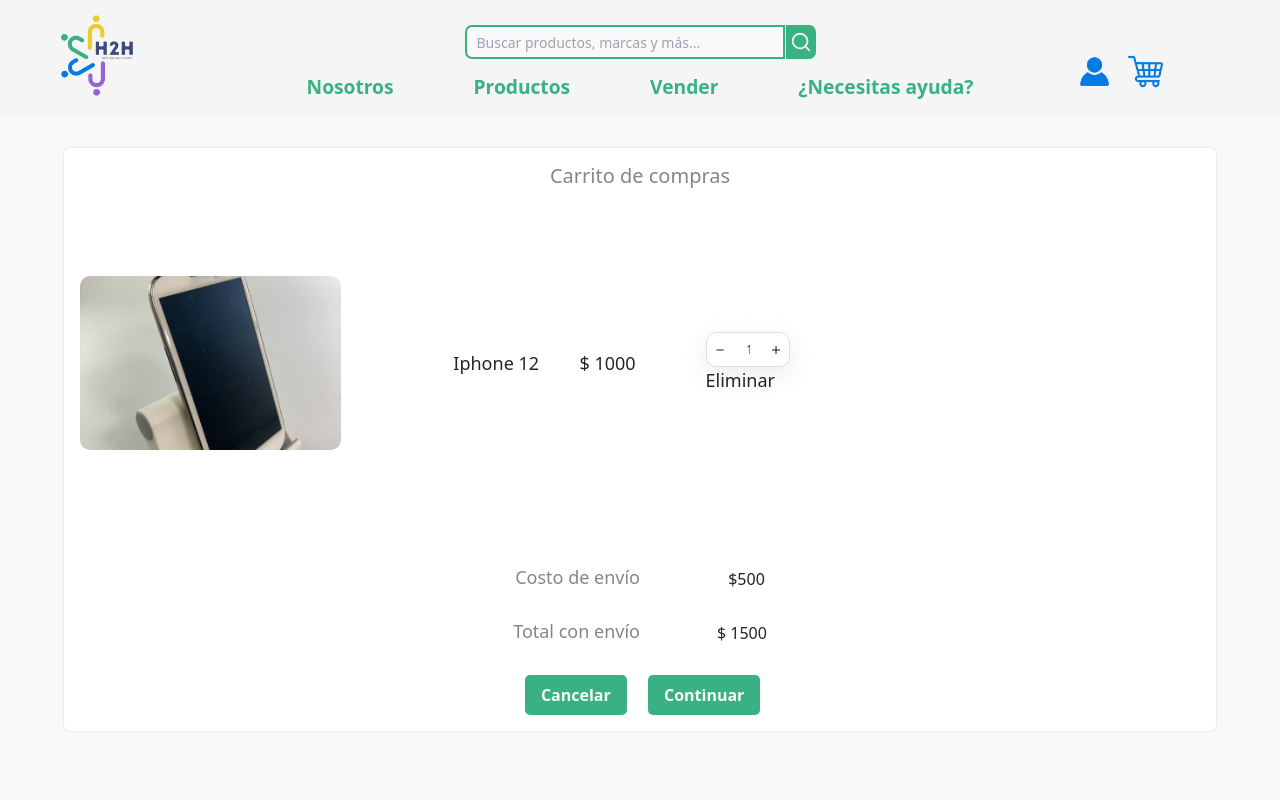
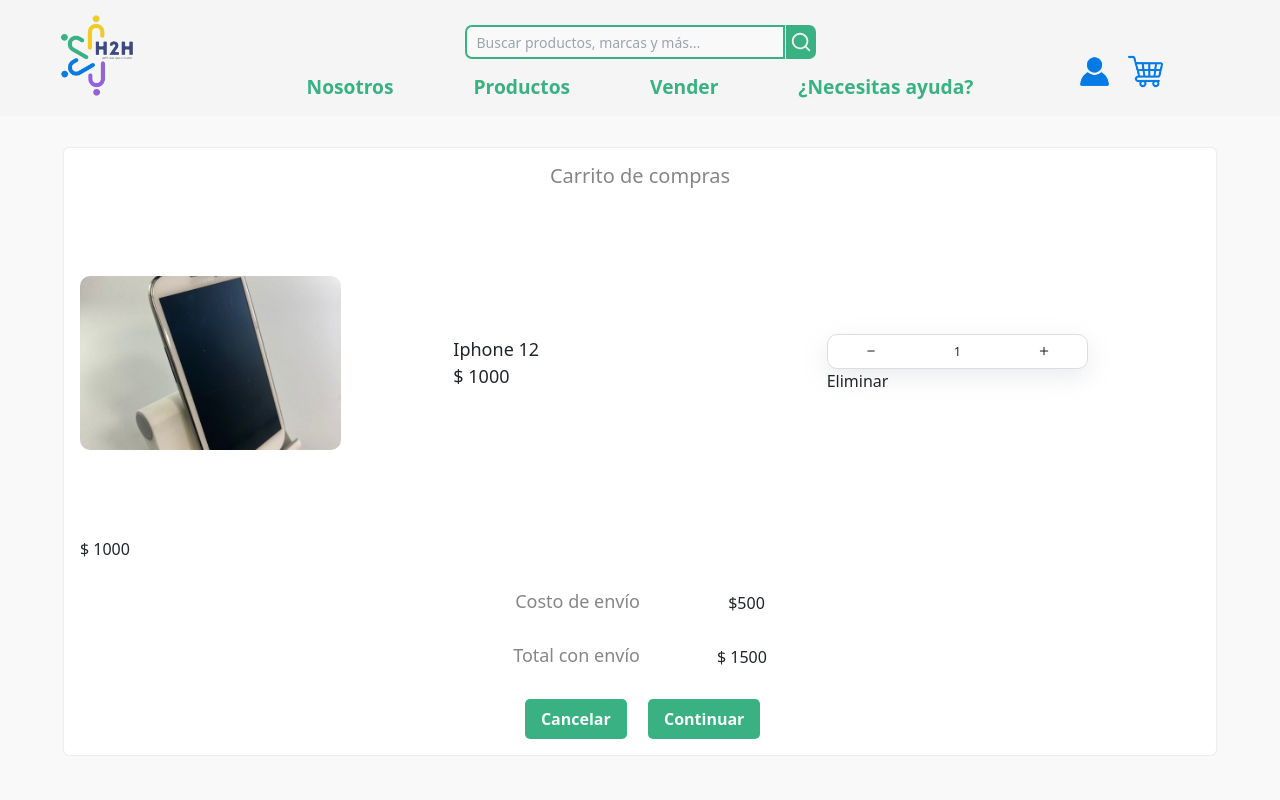
Before and after one commit to lkguevara/pacto, a Next.js app in the folder client/: page /cart/cart in a window 1280 px wide. Shown: the top 800 px of the page. Built offline with nearby package versions, Linux system fonts and the light colour scheme.

Commit message:
Update productCart.js

```diff
--- a/client/src/components/cart/productCart.js
+++ b/client/src/components/cart/productCart.js
@@ -3,20 +3,30 @@ import Image from "next/image";
 
 export default function productCart() {
     return (
+        <>
             <div className={style.products}>
                 <Image className={style.productImage} src="/image/products/p1_1.jpg" width={100} height={100} />
                 <div className={style.productInfo}>
+                    <div className={style.productDetail}>
                         <p>Iphone 12</p>
                         <p>$ 1000</p>
+
+                    </div>
+
+                </div>
                     <div>
                         <div className={style.quantity}>
-                        <Image src="/image/menos.png" width={10} height={10} />
+                            <Image className={style.quantityImage} src="/image/menos.png" width={10} height={10} />
                             <input type="text" className={style.inputQuantity} value="1" />
-                        <Image src="/image/mas.png" width={10} height={10} />
+                            <Image className={style.quantityImage} src="/image/mas.png" width={10} height={10} />
                         </div>
-                    <p className={style.buttonDelete}>Eliminar</p>
+                        <p className={style.deleteProduct}>Eliminar</p>
+                    </div>
+                    <div className={style.totalProduct}>
+                        <p>$ 1000</p>
                     </div>
             </div>
-        </div>
+
+        </>
     )
 }
```
Lines whose indentation alone changed are shown as unchanged.
